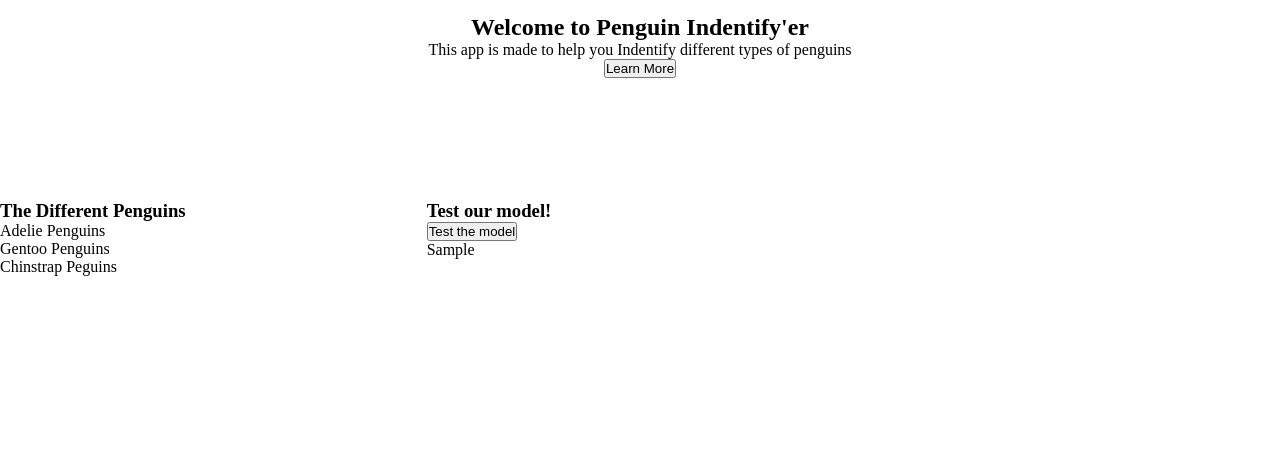
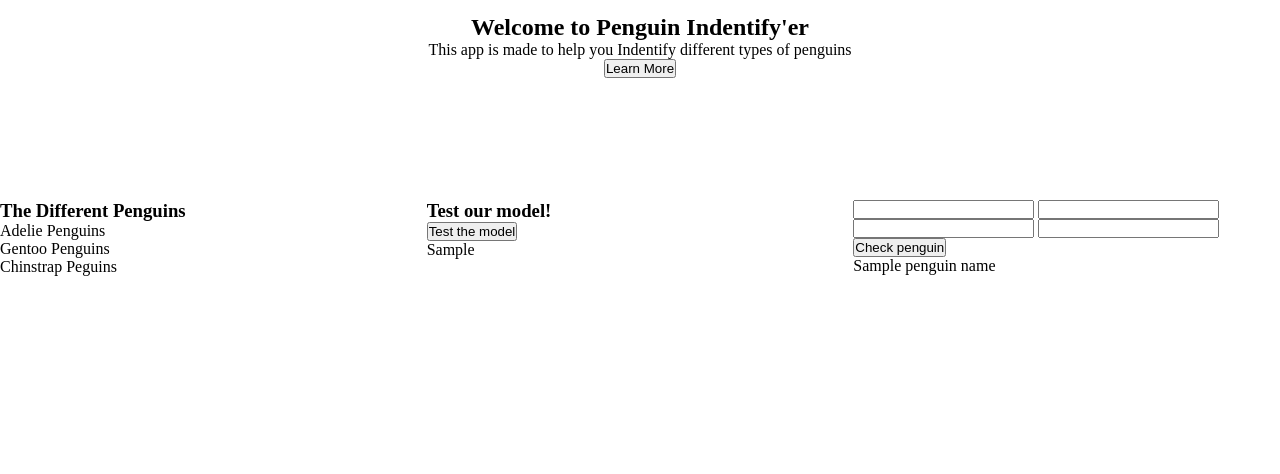
Before and after one commit to KaspeDKK/SkoleProg, a Flask app: template Penguin/flask_penguins/templates/home.html in a window 1280 px wide. Shown: the part 135-609 px from the top of the page. Run offline with Flask 3, Linux system fonts and the light colour scheme; the template is opened without the code that fills it: most values are stand-ins (such as "Sample title", 1, 10 or a date in 2020); parts of the project's set-up code (start-up, migrations or seed data) failed here and were passed over.

Commit message:
dfbdfhdfhdgfh

```diff
--- a/Penguin/flask_penguins/templates/home.html
+++ b/Penguin/flask_penguins/templates/home.html
@@ -23,7 +23,14 @@
       </form>
     </div>
     <div class="div4">
-
+      <form method="POST" action="/identify_penguin/" >
+        <input type="Culmen Length (mm)" name="CulmenLength" />
+        <input type="Culmen Depth (mm)" name="CulmenDepth" />
+        <input type="Flipper Length (mm)" name="FlipperLength" />
+        <input type="Body Mass (g)" name="BodyMass" />
+        <button name="id_penguin_button" type="submit">Check penguin</button>
+        <p>{{ penguin_name }}</p>
+      </form>
     </div>
     <div class="div5">
       <img src="/static/img/penguins.png" width="350" alt="Madagascar Penguins">
```
Also changed, not shown: Penguin/flask_penguins/templates/identify.html (+8 -0 lines).
